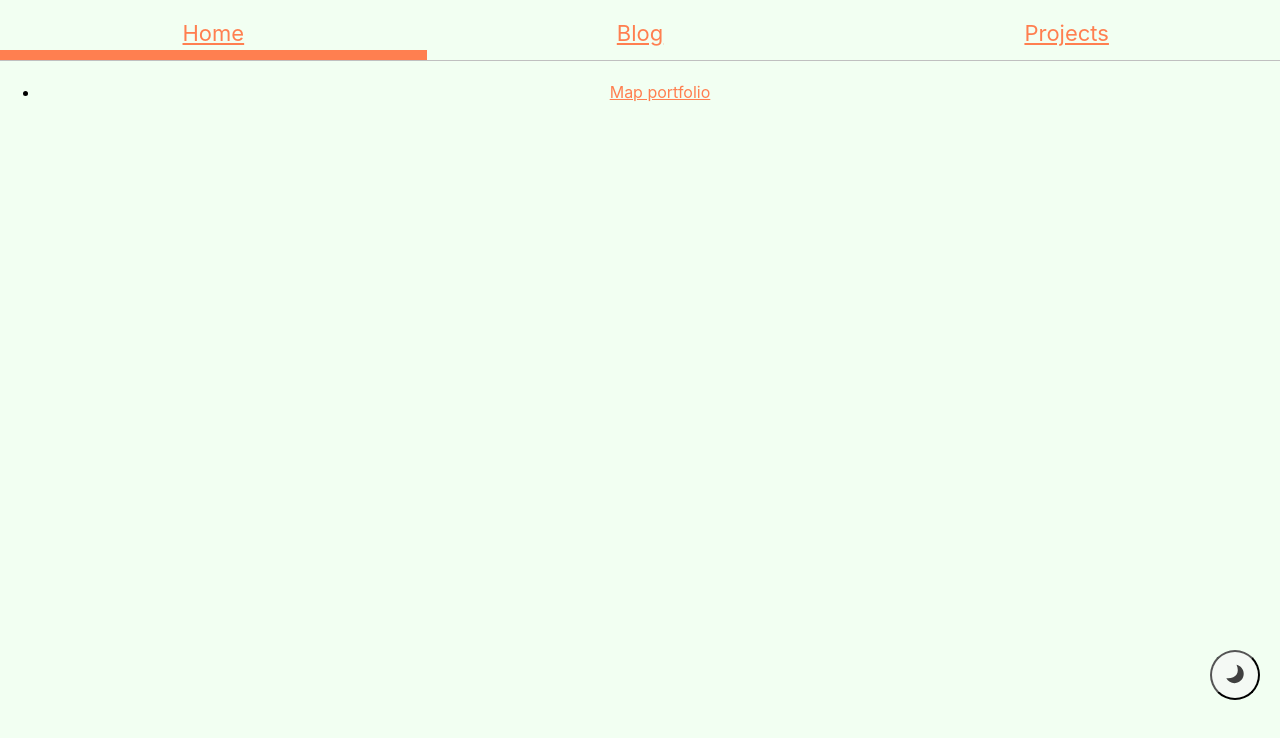
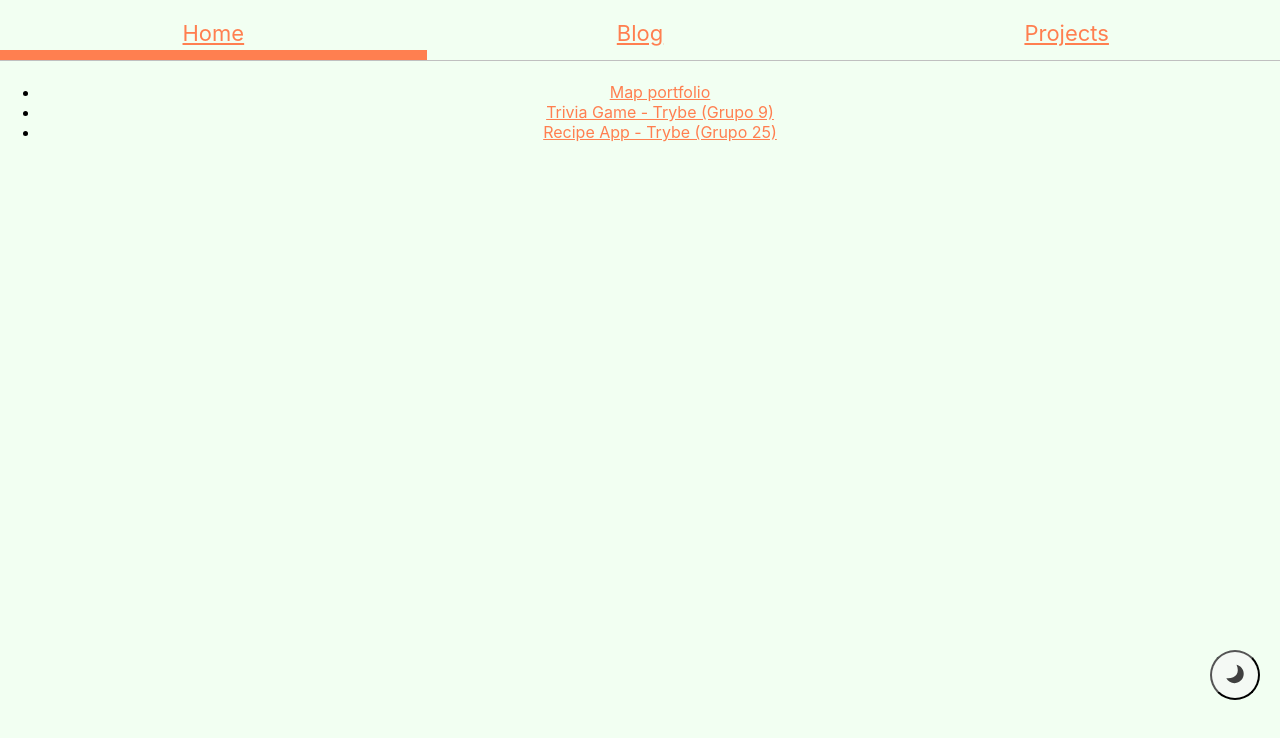
Before and after one commit to brenno-calado/portfolio, a React (Create React App) app: page /portfolio/projects in a window 1280 px wide. Shown: the top 738 px of the page. Built offline with nearby package versions, Linux system fonts and the light colour scheme.

Commit message:
github project links

```diff
--- a/src/pages/Projects/index.jsx
+++ b/src/pages/Projects/index.jsx
@@ -13,6 +13,24 @@ const Projects = () => (
           Map portfolio
         </a>
       </li>
+      <li>
+        <a
+          target="_blank"
+          rel="noreferrer"
+          href="https://github.com/brenno-calado/sd-09-project-trivia-react-redux/tree/main-group-9"
+        >
+          Trivia Game - Trybe (Grupo 9)
+        </a>
+      </li>
+      <li>
+        <a
+          target="_blank"
+          rel="noreferrer"
+          href="https://github.com/brenno-calado/sd-09-project-recipes-app/tree/main-group-25"
+        >
+          Recipe App - Trybe (Grupo 25)
+        </a>
+      </li>
     </ul>
   </>
 );
```
